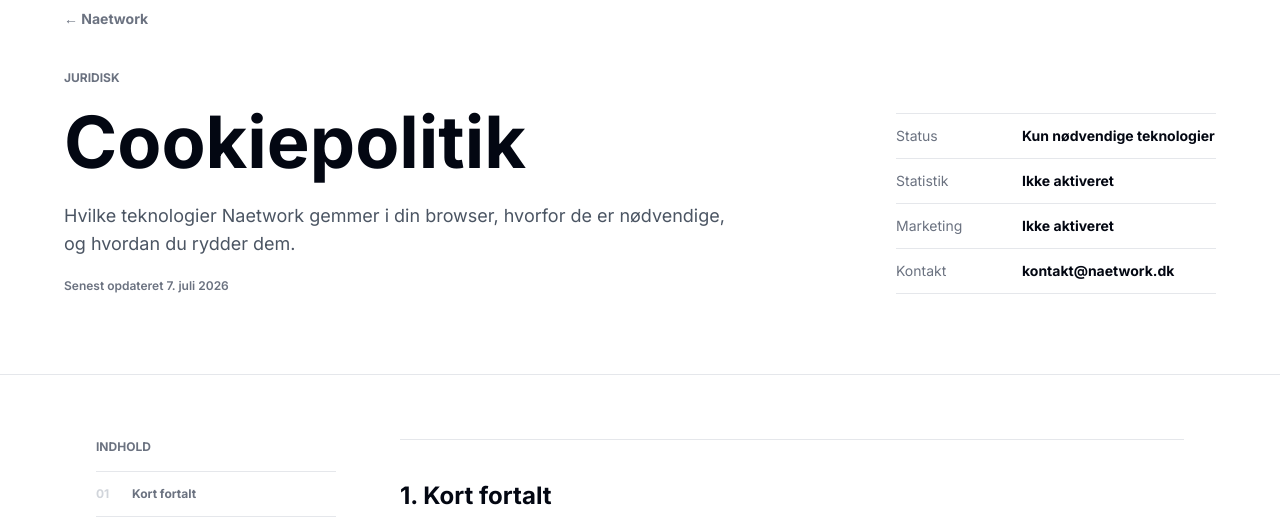
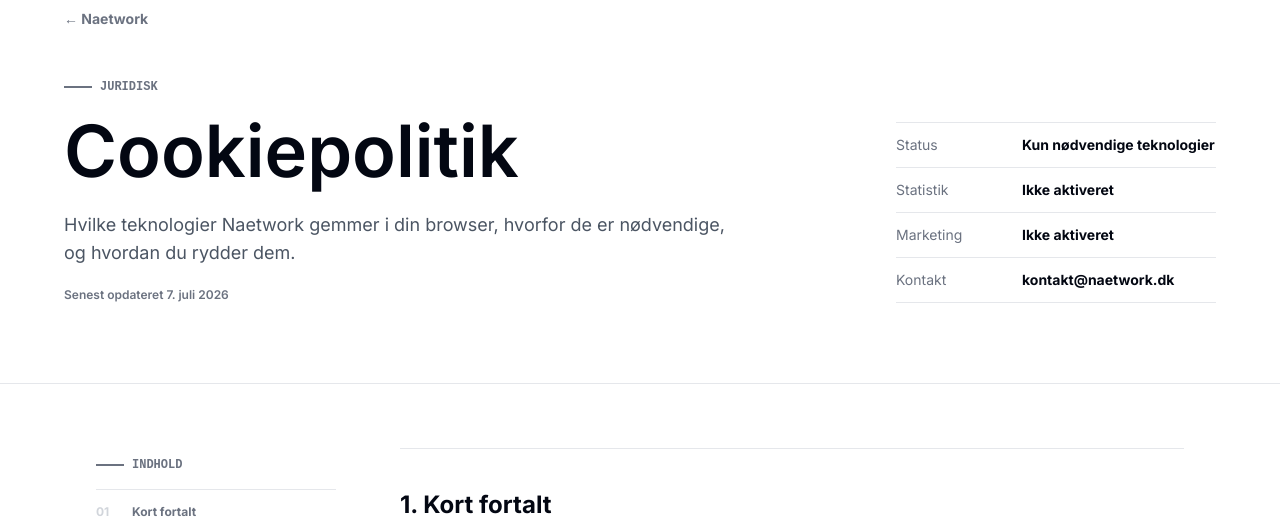
Before and after one commit to mikkelstreet-png/Naetwork, a Next.js app: page /cookies in a window 1280 px wide. Shown: the part 139-662 px from the top of the page. Built offline with nearby package versions, Linux system fonts and the light colour scheme; no server answers.

Commit message:
Design system: update app/globals.css

```diff
--- a/app/globals.css
+++ b/app/globals.css
@@ -3,12 +3,20 @@
 @tailwind utilities;
 
 :root {
-  --ink: #050505;
+  --ink: #09090b;
   --paper: #ffffff;
-  --muted: #f6f6f3;
-  --line: #e5e5df;
-  --wash: #f7f7f4;
-  --soft-ink: #171717;
+  --canvas: #f4f4f0;
+  --muted: #f7f7f4;
+  --line: #deded8;
+  --line-strong: #c8c8c0;
+  --soft-ink: #222224;
+  --quiet: #626269;
+  --cyan: #8eeaf2;
+  --mint: #a8e9c4;
+  --blue: #adcdf6;
+  --lime: #d9eba1;
+  --radius: 6px;
+  --shadow-float: 0 24px 70px rgba(9, 9, 11, 0.12);
 }
 
 html {
@@ -30,7 +38,11 @@ body {
   text-rendering: optimizeLegibility;
 }
 
-h1, h2, h3 { letter-spacing: 0; }
+h1, h2, h3 {
+  font-family: 'Space Grotesk', 'Inter', system-ui, sans-serif;
+  letter-spacing: 0;
+  font-feature-settings: 'ss01', 'ss02';
+}
 
 .tracking-tight,
 .tracking-wide { letter-spacing: 0 !important; }
@@ -147,21 +159,31 @@ time,
 }
 
 @layer components {
-  .wrap { @apply mx-auto w-full max-w-[76rem] px-5 sm:px-8; }
+  .wrap { @apply mx-auto w-full max-w-[78rem] px-5 sm:px-8 lg:px-10; }
 
   .page-shell { @apply min-h-screen bg-[#f7f7f4]; }
 
-  .section-pad { @apply px-5 py-10 sm:px-8 sm:py-14 md:py-20; }
+  .section-pad { @apply px-5 py-14 sm:px-8 sm:py-16 md:py-24 lg:px-10; }
 
-  .kicker { @apply text-xs font-black uppercase text-gray-400; }
+  .kicker {
+    @apply inline-flex items-center gap-2 text-[10px] font-bold uppercase text-gray-500 sm:text-xs;
+    font-family: 'JetBrains Mono', monospace;
+  }
 
-  .display-xl { @apply text-4xl font-black leading-none text-gray-950 sm:text-5xl md:text-7xl; text-wrap: balance; }
+  .kicker::before {
+    content: '';
+    width: 1.75rem;
+    height: 2px;
+    background: currentColor;
+  }
 
-  .display-lg { @apply text-3xl font-black leading-tight text-gray-950 sm:text-4xl md:text-5xl; text-wrap: balance; }
+  .display-xl { @apply text-4xl font-semibold leading-[0.98] text-gray-950 sm:text-5xl md:text-7xl; text-wrap: balance; }
+
+  .display-lg { @apply text-3xl font-semibold leading-[1.04] text-gray-950 sm:text-4xl md:text-5xl; text-wrap: balance; }
 
   .body-lg { @apply text-base leading-relaxed text-gray-600 md:text-lg; }
 
-  .premium-card { @apply rounded-lg border border-gray-200 bg-white shadow-sm; }
+  .premium-card { @apply rounded-md border border-gray-200 bg-white; box-shadow: 0 1px 0 rgba(9, 9, 11, 0.04); }
 
   .premium-panel { @apply rounded-lg border border-gray-200 bg-[#f7f7f4]; }
 
@@ -179,4 +201,88 @@ time,
   .soft-noise {
     background-image: linear-gradient(180deg, #ffffff 0%, #f7f7f4 100%);
   }
+
+  .signal-rail {
+    display: grid;
+    grid-template-columns: repeat(4, 1fr);
+    height: 3px;
+    overflow: hidden;
+  }
+
+  .signal-rail > span:nth-child(1) { background: var(--cyan); }
+  .signal-rail > span:nth-child(2) { background: var(--mint); }
+  .signal-rail > span:nth-child(3) { background: var(--blue); }
+  .signal-rail > span:nth-child(4) { background: var(--lime); }
+
+  .brand-mark {
+    @apply relative flex h-9 w-9 shrink-0 items-center justify-center overflow-hidden rounded-md bg-[#09090b] text-[11px] font-bold text-white;
+    font-family: 'Space Grotesk', sans-serif;
+  }
+
+  .brand-mark::after {
+    content: '';
+    position: absolute;
+    inset: auto 0 0;
+    height: 3px;
+    background: linear-gradient(90deg, var(--cyan) 0 25%, var(--mint) 25% 50%, var(--blue) 50% 75%, var(--lime) 75%);
+  }
+
+  .button-primary {
+    @apply inline-flex min-h-12 items-center justify-center gap-2 rounded-md bg-[#09090b] px-5 py-3 text-sm font-bold text-white transition-all duration-200;
+    box-shadow: 0 1px 0 rgba(255, 255, 255, 0.16) inset;
+  }
+
+  .button-primary:hover {
+    background: #252528;
+    transform: translateY(-1px);
+    box-shadow: 0 8px 24px rgba(9, 9, 11, 0.16);
+  }
+
+  .button-secondary {
+    @apply inline-flex min-h-12 items-center justify-center gap-2 rounded-md border border-gray-300 bg-white px-5 py-3 text-sm font-bold text-gray-950 transition-all duration-200;
+  }
+
+  .button-secondary:hover {
+    border-color: #09090b;
+    transform: translateY(-1px);
+  }
+
+  .field-control {
+    @apply w-full rounded-md border border-[#d7d7d1] bg-white px-4 py-3 text-gray-950 outline-none transition-all duration-200;
+    min-height: 3rem;
+    box-shadow: 0 1px 0 rgba(9, 9, 11, 0.03);
+  }
+
+  .field-control:hover { border-color: #a8a8a1; }
+  .field-control:focus { border-color: #09090b; box-shadow: 0 0 0 3px rgba(9, 9, 11, 0.08); }
+
+  .editorial-label {
+    @apply text-[10px] font-bold uppercase text-gray-500;
+    font-family: 'JetBrains Mono', monospace;
+  }
+
+  .section-rule { @apply border-t border-[#deded8]; }
+
+  .lift-hover {
+    transition: transform 200ms ease, box-shadow 200ms ease, border-color 200ms ease;
+  }
+
+  .lift-hover:hover {
+    transform: translateY(-3px);
+    box-shadow: 0 18px 45px rgba(9, 9, 11, 0.10);
+    border-color: #c2c2bb;
+  }
 }
+
+@keyframes enter-up {
+  from { opacity: 0; transform: translateY(10px); }
+  to { opacity: 1; transform: translateY(0); }
+}
+
+.enter-up { animation: enter-up 650ms cubic-bezier(.2,.7,.2,1) both; }
+.enter-up-delay { animation-delay: 100ms; }
+
+@media (max-width: 640px) {
+  .button-primary,
+  .button-secondary { min-height: 3.125rem; }
+}
```
